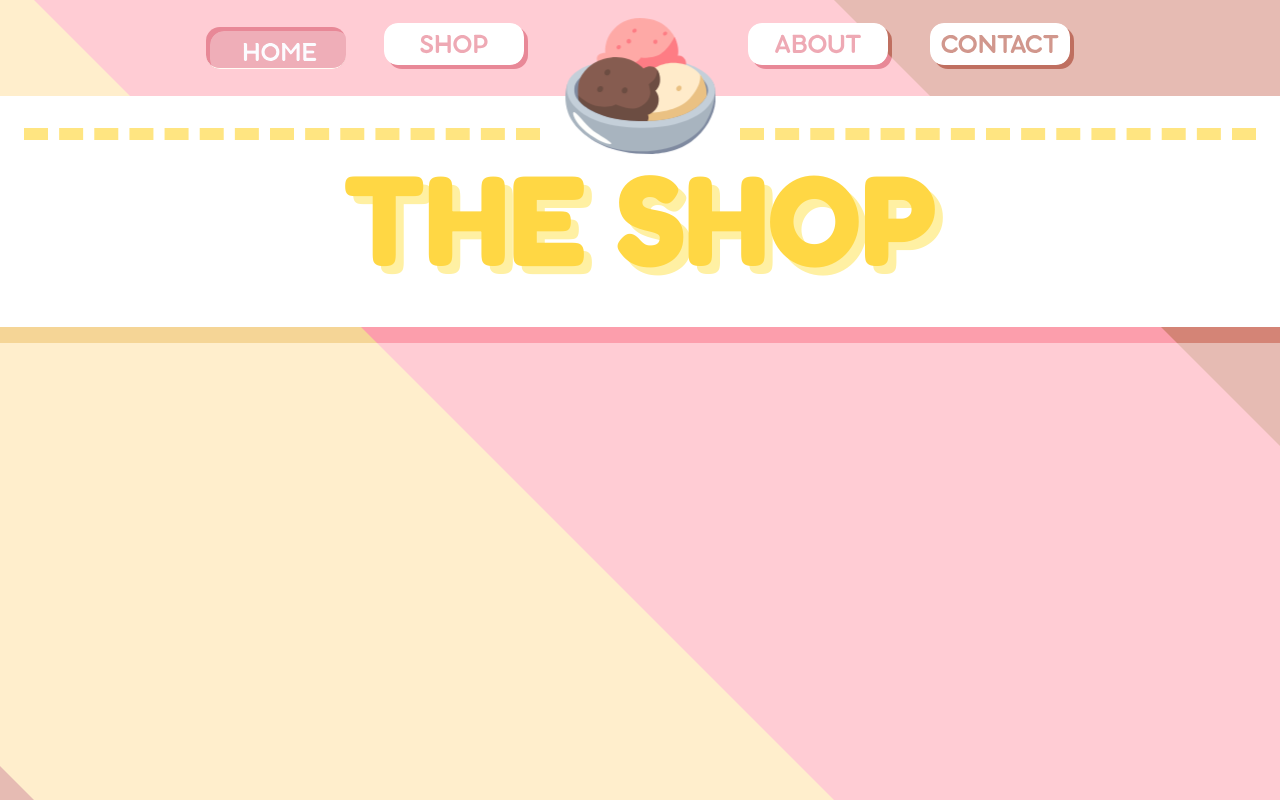
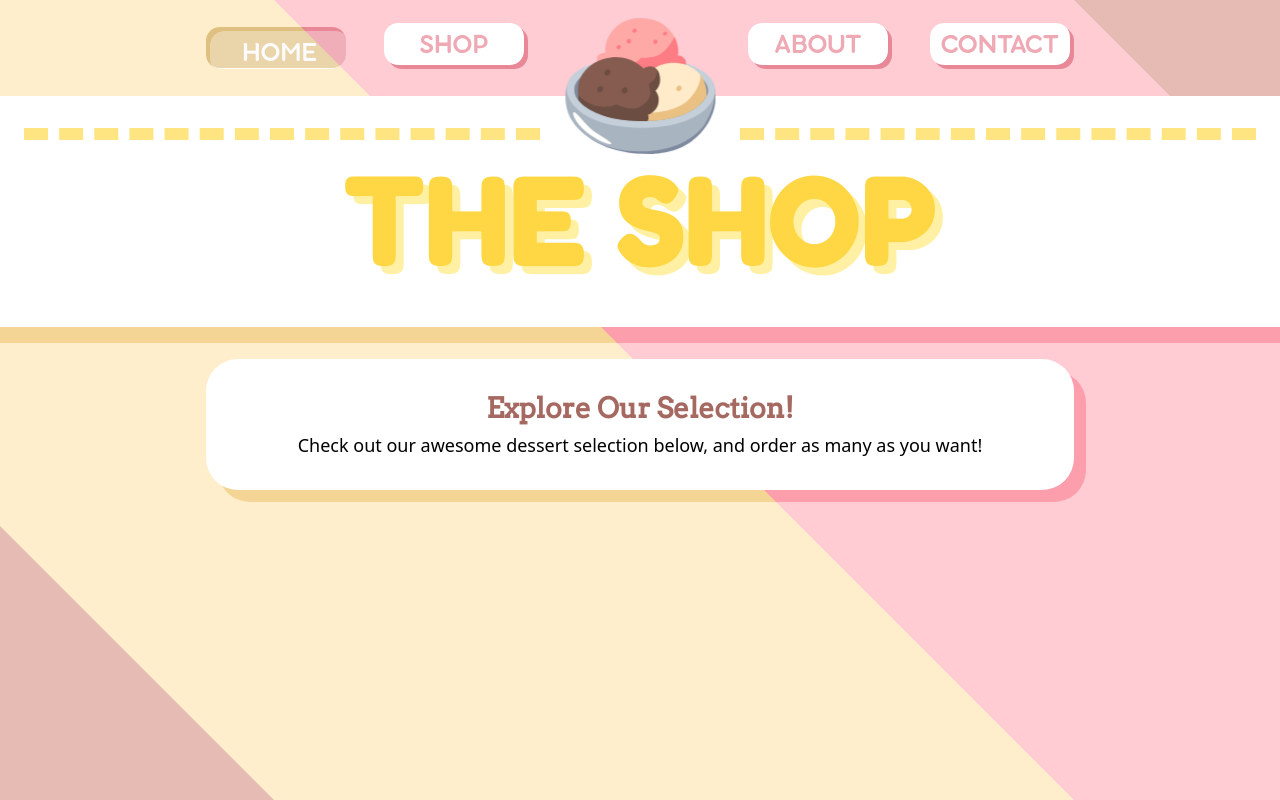
Before and after one commit to crispynoodlesoup/mabu-mabu, a React (Vite) app: page /shop in a window 1280 px wide. Built offline with nearby package versions, Linux system fonts and the light colour scheme.

Commit message:
add main bubble to shop page

```diff
--- a/src/components/shop/shop.jsx
+++ b/src/components/shop/shop.jsx
@@ -1,11 +1,19 @@
-// import shopStyle from "./shop.module.css";
-// import ContentBubble from "../contentBubble/ContentBubble.jsx";
+import shopStyle from "./shop.module.css";
+import ContentBubble from "../contentBubble/ContentBubble.jsx";
 import PageHeader from "../pageHeader/PageHeader.jsx";
 
 function Shop() {
   return (
     <>
-      <PageHeader text={"THE SHOP"}/>
+      <PageHeader text={"THE SHOP"} />
+      <main className={shopStyle.gridWrapper}>
+        <ContentBubble>
+            <h2>Explore Our Selection!</h2>
+            <p>
+            Check out our awesome dessert selection below, and order as many as you want!
+            </p>
+        </ContentBubble>
+      </main>
     </>
   );
 }
--- /dev/null
+++ b/src/components/shop/shop.module.css
@@ -0,0 +1,9 @@
+.gridWrapper {
+  width: min(900px, 100%);
+
+  justify-self: center;
+  display: grid;
+  grid-auto-rows: min-content;
+  place-content: center;
+  gap: 32px;
+}
```
